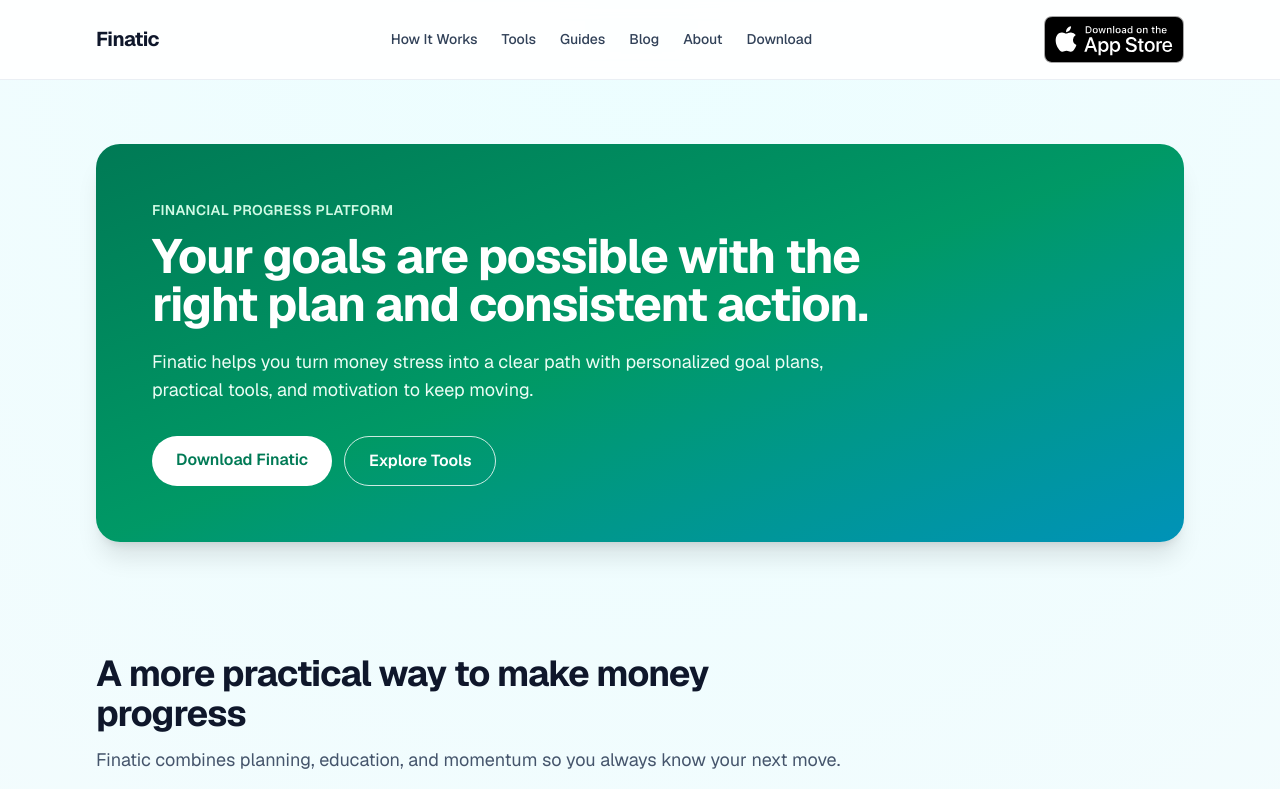
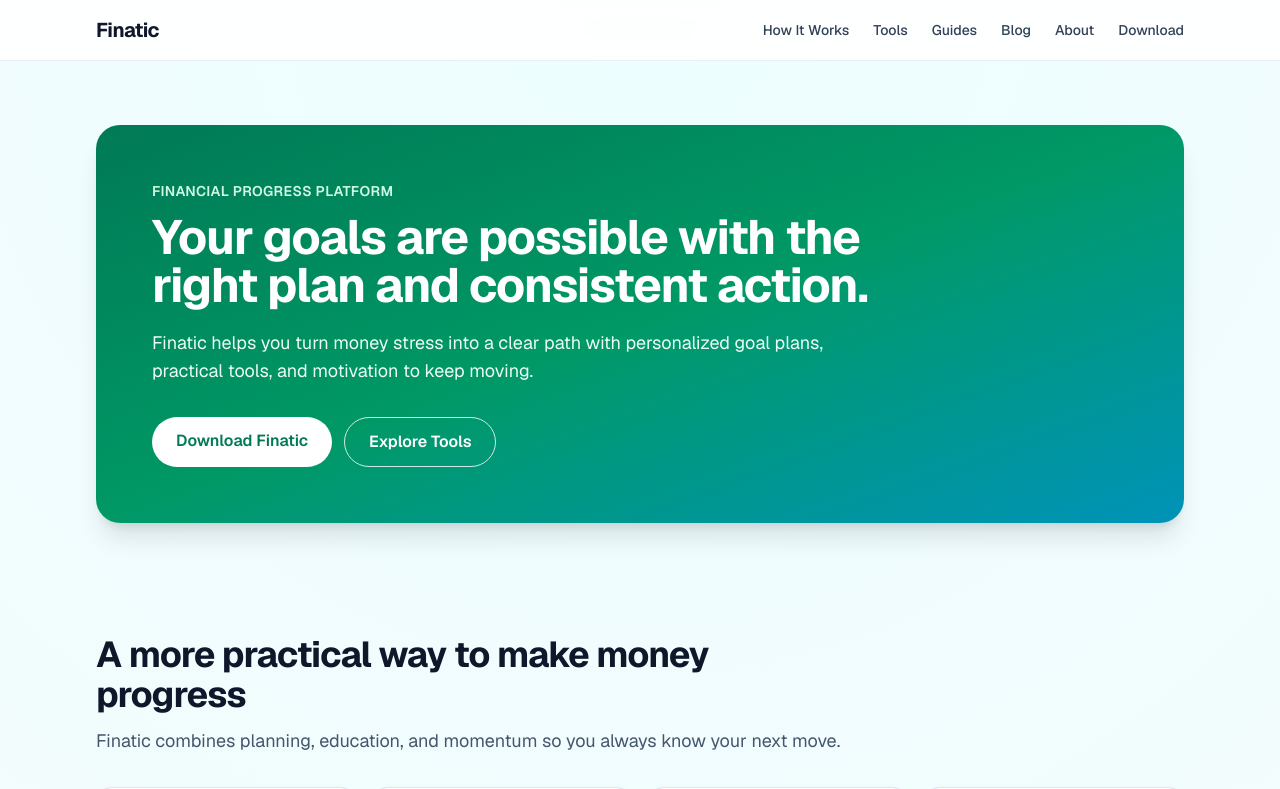
Before and after one commit to SY227/finatic-platform-prototype, a Next.js app: page / in a window 1280 px wide. Shown: the top 789 px of the page. Built offline with nearby package versions, Linux system fonts and the light colour scheme.

Commit message:
Remove top-right navbar CTA button

```diff
--- a/components/Navbar.tsx
+++ b/components/Navbar.tsx
@@ -1,6 +1,5 @@
-import Image from "next/image";
 import Link from "next/link";
-import { APP_STORE_URL, NAV_LINKS } from "@/lib/site";
+import { NAV_LINKS } from "@/lib/site";
 
 export function Navbar() {
   return (
@@ -20,15 +19,6 @@
             </Link>
           ))}
         </nav>
-        <Link
-          href={APP_STORE_URL}
-          target="_blank"
-          rel="noopener noreferrer"
-          aria-label="Download Finatic on the App Store"
-          className="inline-flex rounded-xl transition hover:opacity-90 focus-visible:outline-none focus-visible:ring-2 focus-visible:ring-emerald-600 focus-visible:ring-offset-2"
-        >
-          <Image src="/download/app_download.svg" alt="Download on the App Store" width={140} height={46} />
-        </Link>
       </div>
     </header>
   );
```
